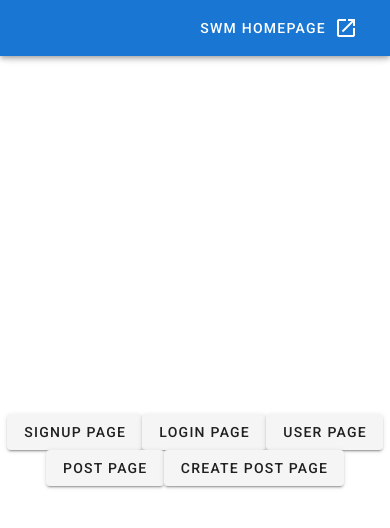
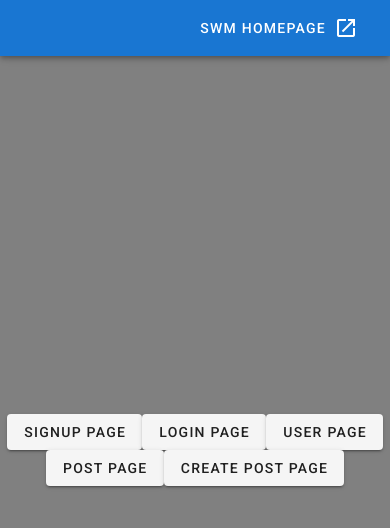
Before and after one commit to woosukji/swm-somas, a Vue app in the folder somas/: page / in a window 390 px wide. Shown: the top 528 px of the page. Built offline with nearby package versions, Linux system fonts and the light colour scheme.

Commit message:
narrow main area
- 모바일 너비에 맞춰 폭 제한을 줍니다.

```diff
--- a/somas/src/App.vue
+++ b/somas/src/App.vue
@@ -26,7 +26,7 @@
       </v-btn>
     </v-app-bar>
 
-    <v-main>
+    <v-main id="main">
       <router-view />
     </v-main>
   </v-app>
@@ -41,3 +41,15 @@ export default {
   }),
 };
 </script>
+
+<style lang="scss">
+#main {
+  justify-content: center;
+  > div {
+    background-color: gray;
+    display: flex;
+    flex: 0 1 480px;
+    justify-content: center;
+  }
+}
+</style>
```
